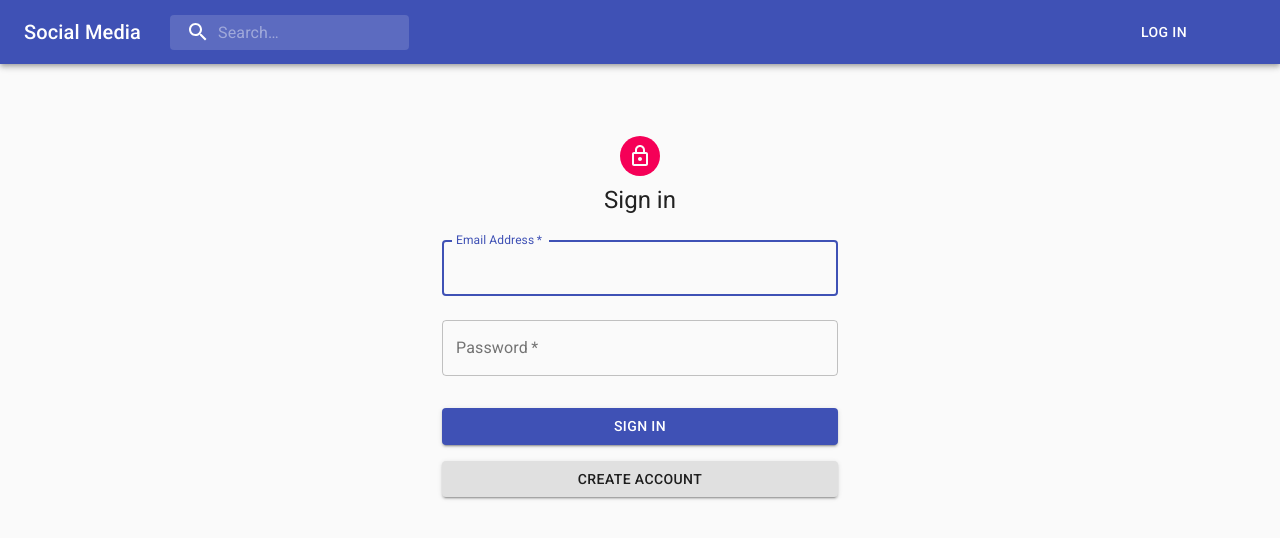
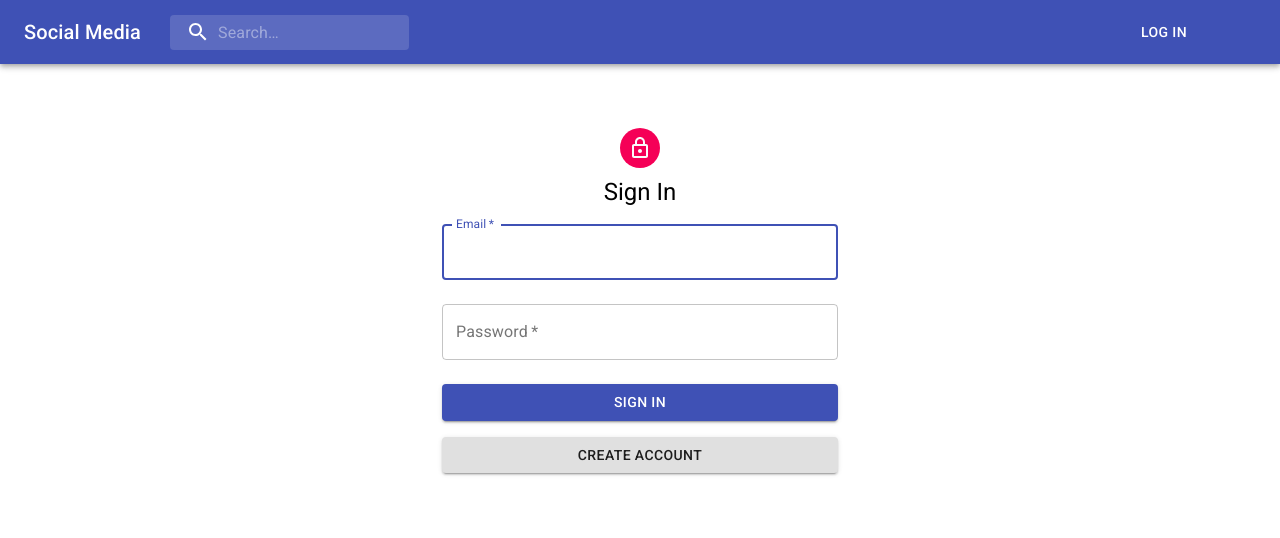
Before and after one commit to lewisRotchell/Social-media-V2, a React (Create React App) app in the folder frontend/: page / in a window 1280 px wide. Shown: the top 538 px of the page. Built offline with nearby package versions, Linux system fonts and the light colour scheme.

Commit message:
More refactoring

```diff
--- a/frontend/src/components/postList/PostList.js
+++ b/frontend/src/components/postList/PostList.js
@@ -3,9 +3,6 @@ import Post from "../post/Post";
 import { useDispatch, useSelector } from "react-redux";
 
 const PostList = ({ posts, loading }) => {
-  // const { posts, loading } = useSelector((state) => state.post);
-  // const { _id } = useSelector((state) => state.userLogin.userInfo);
-
   console.log(loading);
 
   return (
--- a/frontend/src/components/sign-in/SignIn.js
+++ b/frontend/src/components/sign-in/SignIn.js
@@ -1,82 +1,83 @@
 import React, { useState } from "react";
+import { login } from "../../redux/user/userActions";
+import { useDispatch } from "react-redux";
+import { makeStyles } from "@material-ui/core";
+import LockOutlinedIcon from "@material-ui/icons/LockOutlined";
+import TextField from "@material-ui/core/TextField";
+import Container from "@material-ui/core/Container";
+import Typography from "@material-ui/core/Typography";
 import Avatar from "@material-ui/core/Avatar";
 import Button from "@material-ui/core/Button";
-import CssBaseline from "@material-ui/core/CssBaseline";
-import TextField from "@material-ui/core/TextField";
-import LockOutlinedIcon from "@material-ui/icons/LockOutlined";
-import Typography from "@material-ui/core/Typography";
-import { makeStyles } from "@material-ui/core/styles";
-import Container from "@material-ui/core/Container";
-import { useDispatch } from "react-redux";
-import { login } from "../../redux/user/userActions";
 
-const useStyles = makeStyles((theme) => ({
-  paper: {
-    marginTop: theme.spacing(8),
-    display: "flex",
-    flexDirection: "column",
-    alignItems: "center",
-  },
+const useStyles = makeStyles({
   avatar: {
-    margin: theme.spacing(1),
-    backgroundColor: theme.palette.secondary.main,
-  },
-  form: {
-    width: "100%", // Fix IE 11 issue.
-    marginTop: theme.spacing(1),
+    margin: "0 auto .5rem auto",
+    backgroundColor: "#f50057",
   },
   submit: {
-    margin: theme.spacing(3, 0, 2),
+    marginTop: "1rem",
   },
-}));
+  container: {
+    marginTop: "4rem",
+  },
+});
 
 const SignIn = ({ handleToggle }) => {
   const classes = useStyles();
+
   const dispatch = useDispatch();
-  const [email, setEmail] = useState("");
-  const [password, setPassword] = useState("");
+
+  const [formData, setFormData] = useState({
+    email: "",
+    password: "",
+  });
+
+  const { email, password } = formData;
+
+  const handleChange = (e) => {
+    setFormData({ ...formData, [e.target.name]: e.target.value });
+  };
 
   const handleSubmit = (e) => {
     e.preventDefault();
     dispatch(login(email, password));
   };
-
   return (
-    <Container component="main" maxWidth="xs">
-      <CssBaseline />
-      <div className={classes.paper}>
-        <Avatar className={classes.avatar}>
+    <Container className={classes.container} maxWidth="xs">
+      <Avatar className={classes.avatar} align="center">
         <LockOutlinedIcon />
       </Avatar>
-        <Typography component="h1" variant="h5">
-          Sign in
+      <Typography align="center" component="h2" variant="h5">
+        Sign In
       </Typography>
-        <form onSubmit={handleSubmit} className={classes.form} noValidate>
+      <form onSubmit={handleSubmit}>
         <TextField
-            onChange={(e) => setEmail(e.target.value)}
+          margin="normal"
+          fullWidth
+          required
           variant="outlined"
+          label="Email"
+          name="email"
+          value={email}
+          onChange={handleChange}
+          autoFocus
+        >
+          Email
+        </TextField>
+
+        <TextField
           margin="normal"
+          fullWidth
           required
-            fullWidth
-            id="email"
-            label="Email Address"
-            name="email"
-            autoComplete="email"
-            autoFocus
-          />
-          <TextField
-            onChange={(e) => setPassword(e.target.value)}
+          type="password"
           variant="outlined"
-            margin="normal"
-            required
-            fullWidth
+          label="Password"
           name="password"
-            label="Password"
-            type="password"
-            id="password"
-            autoComplete="current-password"
-          />
-
+          value={password}
+          onChange={handleChange}
+        >
+          Password
+        </TextField>
         <Button
           type="submit"
           fullWidth
@@ -86,12 +87,17 @@ const SignIn = ({ handleToggle }) => {
         >
           Sign In
         </Button>
-
-          <Button onClick={handleToggle} variant="contained" fullWidth>
+        <Button
+          onClick={handleToggle}
+          type="submit"
+          fullWidth
+          variant="contained"
+          color="default"
+          className={classes.submit}
+        >
           Create Account
         </Button>
       </form>
-      </div>
     </Container>
   );
 };
--- a/frontend/src/pages/landing-page/LandingPage.js
+++ b/frontend/src/pages/landing-page/LandingPage.js
@@ -1,11 +1,10 @@
 import React, { useState, useEffect } from "react";
 import SignIn from "../../components/sign-in/SignIn";
 import { useSelector } from "react-redux";
-import RegisterAlt from "../../components/register/RegisterAlt";
+import Register from "../../components/register/Register";
 
 const LandingPage = ({ history }) => {
-  const userLogin = useSelector((state) => state.userLogin);
-  const { userInfo, isAuth } = userLogin;
+  const isAuth = useSelector((state) => state.userLogin.isAuth);
 
   const [toggle, setToggle] = useState(false);
 
@@ -22,9 +21,11 @@ const LandingPage = ({ history }) => {
   return (
     <div>
       {!toggle ? (
-        <SignIn handleToggle={handleToggle} />
+        <div>
+          <SignIn handleToggle={handleToggle} />
+        </div>
       ) : (
-        <RegisterAlt handleToggle={handleToggle} />
+        <Register handleToggle={handleToggle} />
       )}
     </div>
   );
```
Also changed, not shown: frontend/src/components/register-form/RegisterForm.js (deleted, +0 -123 lines), frontend/src/components/register/Register.js (renamed from frontend/src/components/register/RegisterAlt.js). Lines whose indentation alone changed are shown as unchanged.
